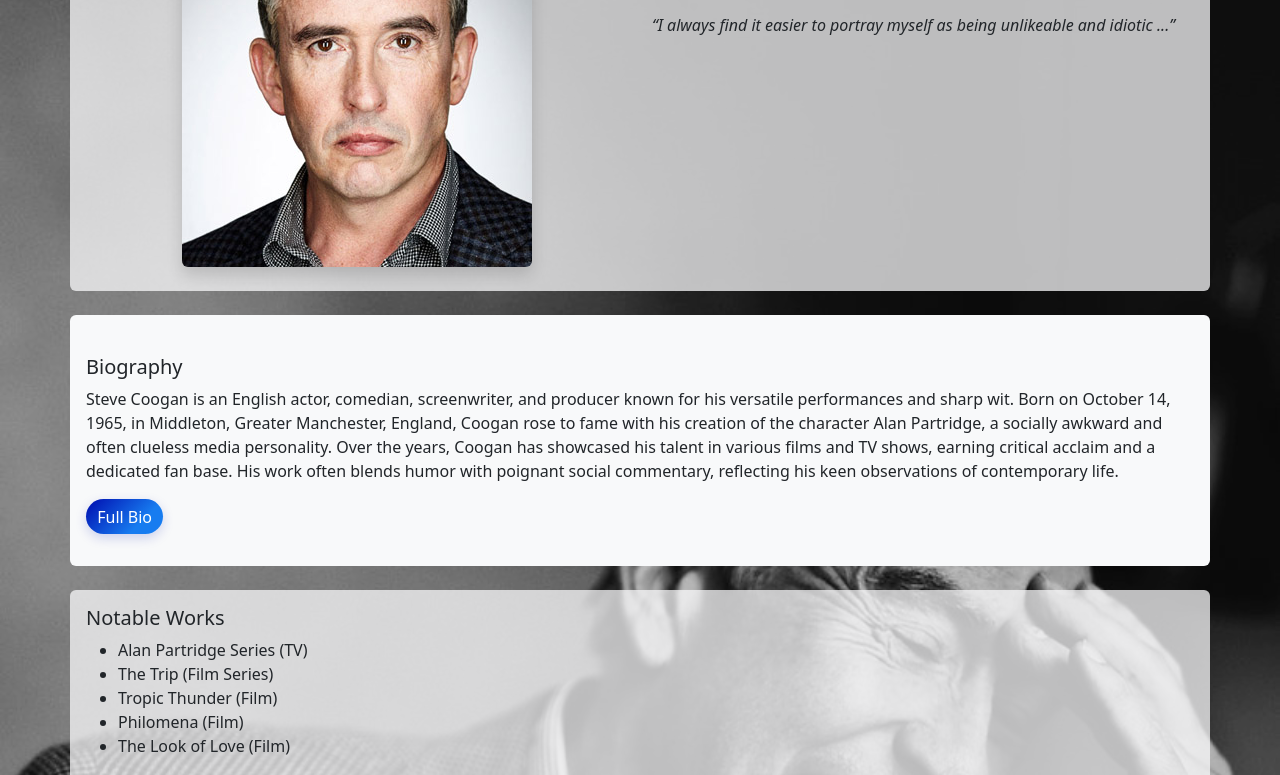
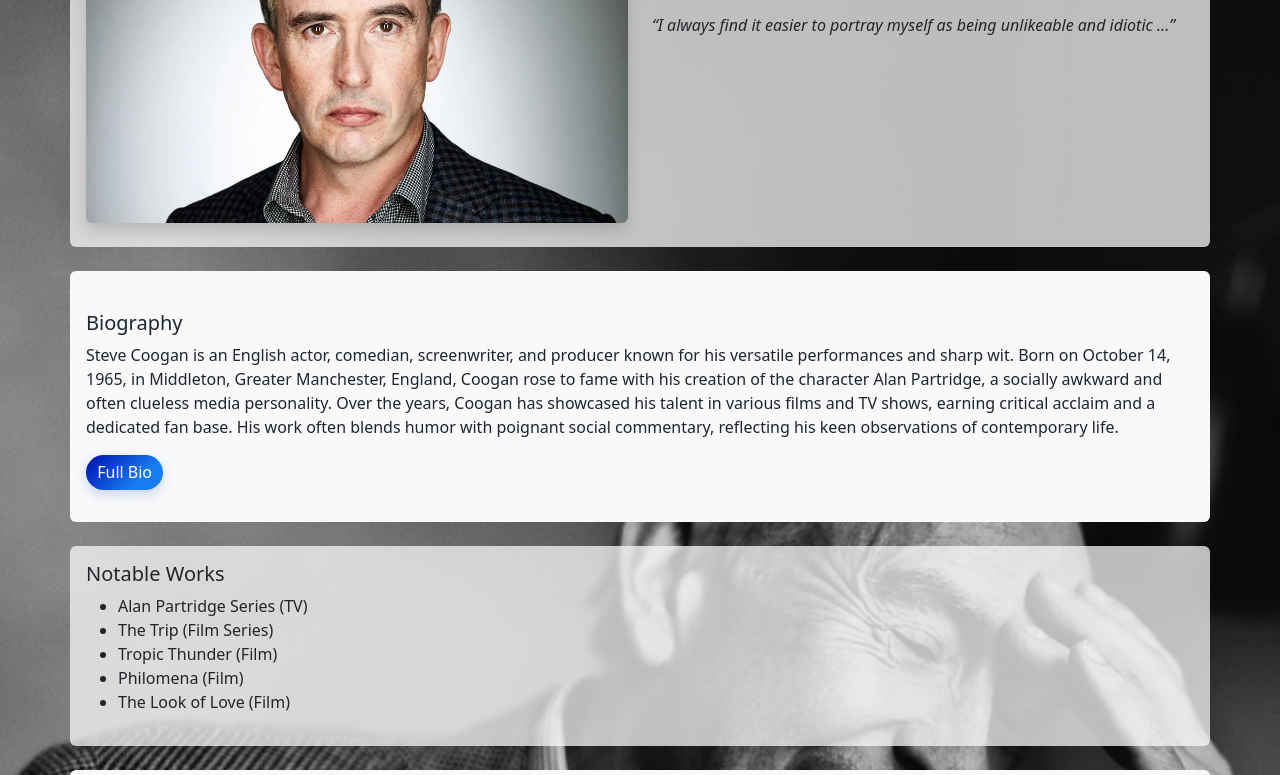
Before and after one commit to peter-mannion/tribute-to-steve-coogan, a plain HTML site: page index.html in a window 1280 px wide. Shown: the part 203-978 px from the top of the page. Drawn offline with nearby package versions, Linux system fonts and the light colour scheme.

Commit message:
Replace steve-coogan-headshot image

```diff
--- a/index.html
+++ b/index.html
@@ -176,7 +176,7 @@
         <section class="row">
           <section class="col col-12 col-sm-6 my-2">
             <img
-              src="./images/steve-coogan-headshot.jpg"
+              src="./images/steve-coogan-headshot.webp"
               class="shadow img-fluid rounded mx-auto d-block"
               alt="Steve Coogan"
             />
```
Also changed, not shown: images/steve-coogan-headshot.jpg (deleted), images/steve-coogan-headshot.webp (added).
